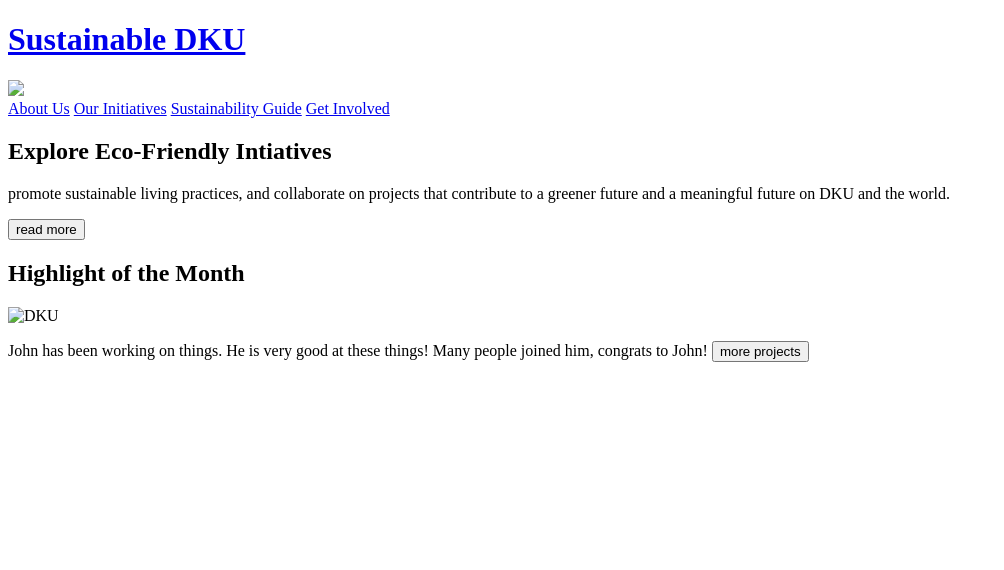
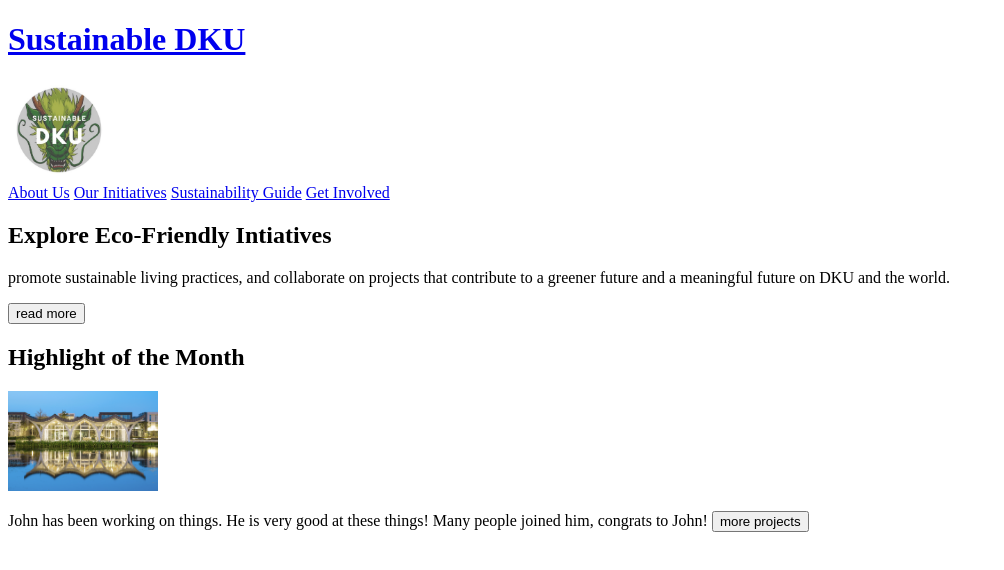
Before and after one commit to isabellakro/SustainableDKU, a plain HTML site: page index.html in a window 1280 px wide. Shown: the whole page, without its empty margins (0-1004 px from the left). Drawn offline with Linux system fonts and the light colour scheme.

Commit message:
Update index.html

```diff
--- a/index.html
+++ b/index.html
@@ -8,7 +8,7 @@
 <body>
     <header>
         <a href="index.html" target="_self" title="Homepage"><h1>Sustainable DKU</h1></a>
-        <img src="logo.jpg" height="100">
+        <img src="images/logo.jpg" height="100">
         <nav>
             <a href="AboutUs.html" target="_self" title="About Us">About Us</a>
             <a href="OurInitiatives.html" target="_self" title="Our Initiatives">Our Initiatives</a>
@@ -28,7 +28,7 @@
         </h2>
         <div>
             <div>
-                <img src="DKU.jpeg" alt="DKU" height="100">
+                <img src="images/DKU.jpeg" alt="DKU" height="100">
             </div>
             <div>
                 <p>
```
